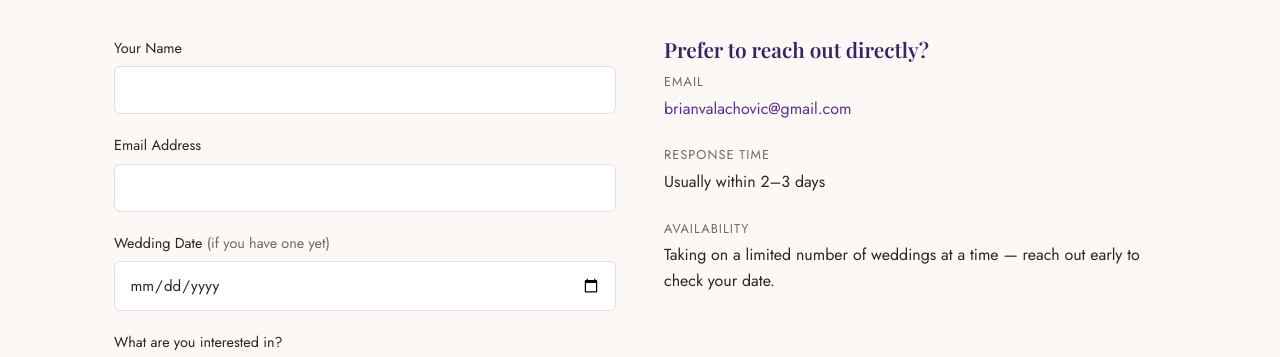
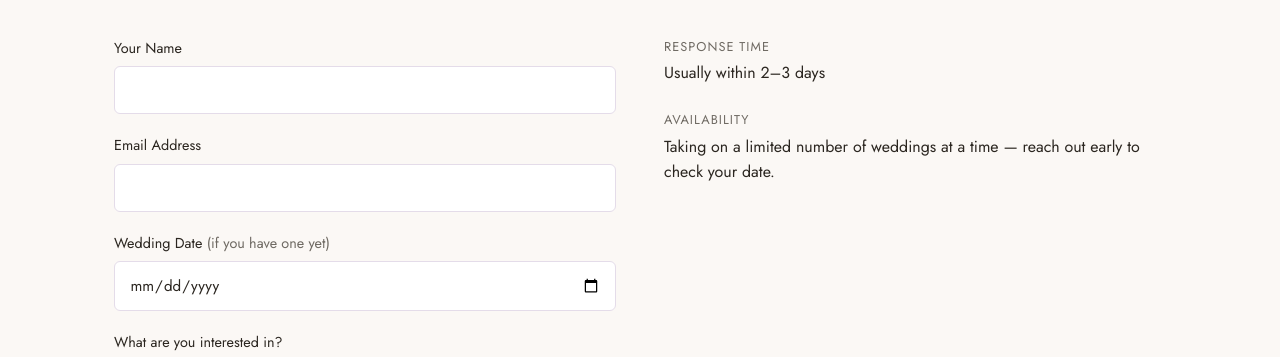
Before and after one commit to bvalachovic/Tender-Violet-Studio, a plain HTML site: page contact.html in a window 1280 px wide. Shown: the part 388-745 px from the top of the page. Drawn offline with nearby package versions, Linux system fonts and the light colour scheme; a web font is replaced by a local one.

Commit message:
Removed email from Contact page

```diff
--- a/contact.html
+++ b/contact.html
@@ -98,12 +98,6 @@
         </div>
 
         <div class="contact-side">
-          <h3>Prefer to reach out directly?</h3>
-          <div class="detail">
-            <div class="label">Email</div>
-            <!-- Replace with your business email once you have one -->
-            <a href="mailto:brianvalachovic@gmail.com">brianvalachovic@gmail.com</a>
-          </div>
           <div class="detail">
             <div class="label">Response Time</div>
             <p style="margin:0;">Usually within 2–3 days</p>
```
